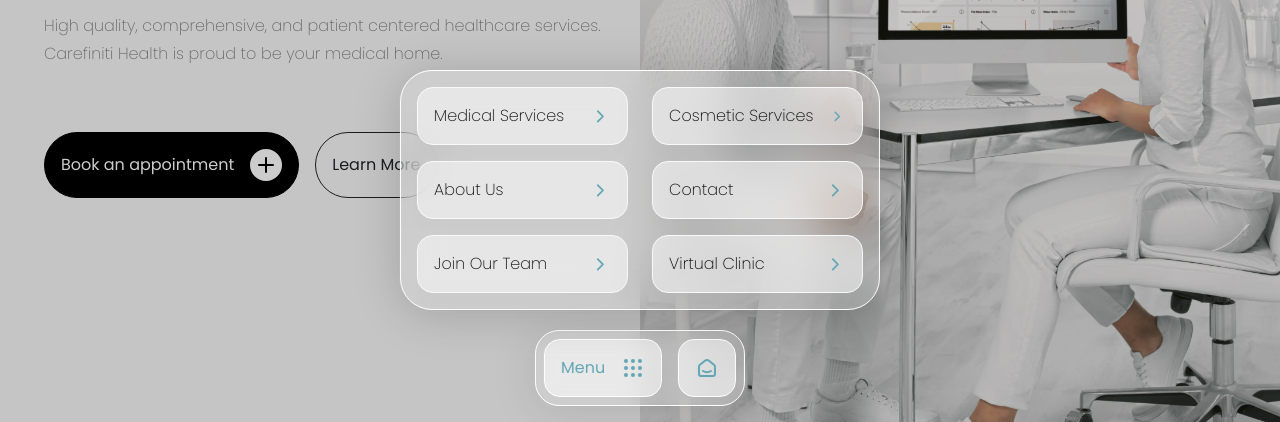
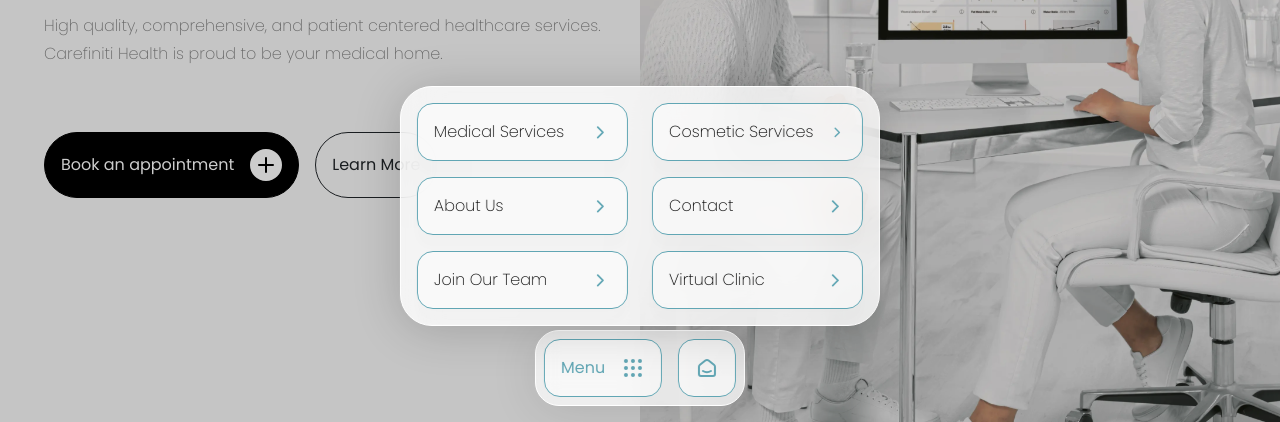
Before and after one commit to HevalNergiz/carefiniti, a plain HTML site: page index.html in a window 1280 px wide. Both pictures are taken after a click on the button "Menu". Shown: the part 378-800 px from the top of the page. Drawn offline with Linux system fonts and the light colour scheme.

Commit message:
menu contrast increased

```diff
--- a/assets/css/Footer-Multi-Column-icons.css
+++ b/assets/css/Footer-Multi-Column-icons.css
@@ -56,7 +56,7 @@
 }
 
 .floating-menu-div {
-  background: rgba(255, 255, 255, 0.15);
+  background: rgba(255,255,255,0.7);
   box-shadow: 0px 4px 48px rgba(0, 0, 0, 0.1);
   backdrop-filter: blur(11.5px);
   -webkit-backdrop-filter: blur(11.5px);
@@ -70,7 +70,7 @@
 
 .floating-menu-div .btn {
   background: rgba(255, 255, 255, 0.56);
-  border: 1px solid #FFFFFF;
+  border: 1px solid var(--bs-primary);
   border-radius: 16px;
   color: var(--bs-primary);
   padding: 1rem;
@@ -197,7 +197,7 @@
   transform: translateX(-50%);
   border-radius: 50%;
   transition-duration: 0s;
-  background: rgba(255, 255, 255, 0.15);
+  background: rgba(255,255,255,0.8);
   box-shadow: 0px 4px 48px rgba(0,0,0,0.18);
   backdrop-filter: blur(20px);
   -webkit-backdrop-filter: blur(20px);
@@ -206,7 +206,7 @@
 }
 
 .floating-menu-menu.open {
-  bottom: 6rem;
+  bottom: 5rem;
   padding: 1rem;
   border-radius: 2rem;
   z-index: 10;
--- a/index.html
+++ b/index.html
@@ -362,28 +362,28 @@
             <div id="floating-menu-menu" class="floating-menu-menu">
                 <div class="row gy-3 row-cols-1 row-cols-md-2 floating-menu-row hide" id="floating-menu-row">
                     <div class="col">
-                        <div class="gap-3 d-flex flex-column justify-content-between"><a class="btn btn-light" role="button" href="medical-services.html">Medical Services<svg xmlns="http://www.w3.org/2000/svg" width="1em" height="1em" viewBox="0 0 24 24" stroke-width="2" stroke="currentColor" fill="none" stroke-linecap="round" stroke-linejoin="round" class="icon icon-tabler icon-tabler-chevron-right">
+                        <div class="gap-3 d-flex flex-column justify-content-between"><a class="btn btn-primary" role="button" href="medical-services.html">Medical Services<svg xmlns="http://www.w3.org/2000/svg" width="1em" height="1em" viewBox="0 0 24 24" stroke-width="2" stroke="currentColor" fill="none" stroke-linecap="round" stroke-linejoin="round" class="icon icon-tabler icon-tabler-chevron-right">
                                     <path stroke="none" d="M0 0h24v24H0z" fill="none"></path>
                                     <polyline points="9 6 15 12 9 18"></polyline>
-                                </svg></a><a class="btn btn-light" role="button" href="about-us.html">About Us<svg xmlns="http://www.w3.org/2000/svg" width="1em" height="1em" viewBox="0 0 24 24" stroke-width="2" stroke="currentColor" fill="none" stroke-linecap="round" stroke-linejoin="round" class="icon icon-tabler icon-tabler-chevron-right">
+                                </svg></a><a class="btn btn-primary" role="button" href="about-us.html">About Us<svg xmlns="http://www.w3.org/2000/svg" width="1em" height="1em" viewBox="0 0 24 24" stroke-width="2" stroke="currentColor" fill="none" stroke-linecap="round" stroke-linejoin="round" class="icon icon-tabler icon-tabler-chevron-right">
                                     <path stroke="none" d="M0 0h24v24H0z" fill="none"></path>
                                     <polyline points="9 6 15 12 9 18"></polyline>
-                                </svg></a><a class="btn btn-light" role="button" href="join-our-team.html">Join Our Team<svg xmlns="http://www.w3.org/2000/svg" width="1em" height="1em" viewBox="0 0 24 24" stroke-width="2" stroke="currentColor" fill="none" stroke-linecap="round" stroke-linejoin="round" class="icon icon-tabler icon-tabler-chevron-right">
+                                </svg></a><a class="btn btn-primary" role="button" href="join-our-team.html">Join Our Team<svg xmlns="http://www.w3.org/2000/svg" width="1em" height="1em" viewBox="0 0 24 24" stroke-width="2" stroke="currentColor" fill="none" stroke-linecap="round" stroke-linejoin="round" class="icon icon-tabler icon-tabler-chevron-right">
                                     <path stroke="none" d="M0 0h24v24H0z" fill="none"></path>
                                     <polyline points="9 6 15 12 9 18"></polyline>
                                 </svg></a></div>
                     </div>
                     <div class="col">
                         <div class="gap-3 d-flex flex-column justify-content-between">
-                            <div class="dropdown"><button class="btn btn-light dropdown-toggle w-100" aria-expanded="false" data-bs-toggle="dropdown" type="button">Cosmetic Services<svg xmlns="http://www.w3.org/2000/svg" width="1em" height="1em" viewBox="0 0 24 24" stroke-width="2" stroke="currentColor" fill="none" stroke-linecap="round" stroke-linejoin="round" class="icon icon-tabler icon-tabler-chevron-right">
+                            <div class="dropdown"><button class="btn btn-primary dropdown-toggle w-100" aria-expanded="false" data-bs-toggle="dropdown" type="button">Cosmetic Services<svg xmlns="http://www.w3.org/2000/svg" width="1em" height="1em" viewBox="0 0 24 24" stroke-width="2" stroke="currentColor" fill="none" stroke-linecap="round" stroke-linejoin="round" class="icon icon-tabler icon-tabler-chevron-right">
                                         <path stroke="none" d="M0 0h24v24H0z" fill="none"></path>
                                         <polyline points="9 6 15 12 9 18"></polyline>
                                     </svg></button>
                                 <div class="dropdown-menu"><a class="dropdown-item" href="cosmetic-services.html">All Services</a><a class="dropdown-item" href="neuromodulatos.html">Botox, Dysport</a><a class="dropdown-item" href="dermal-fillers.html">Dermal Fillers</a><a class="dropdown-item" href="platelet-rich-plasma.html">Platelet Rich Plasma</a><a class="dropdown-item" href="belkyra.html">NON-SURGICAL <br>DOUBLE CHIN TREATMENT (BELKYRA®)</a><a class="dropdown-item" href="microneedling.html">VAMPIRE FACIAL (MICRONEEDLING)</a><a class="dropdown-item" href="https://www.nexxmd.com/collections/all" target="_blank">Products</a></div>
-                            </div><a class="btn btn-light" role="button" href="contact.html">Contact<svg xmlns="http://www.w3.org/2000/svg" width="1em" height="1em" viewBox="0 0 24 24" stroke-width="2" stroke="currentColor" fill="none" stroke-linecap="round" stroke-linejoin="round" class="icon icon-tabler icon-tabler-chevron-right">
+                            </div><a class="btn btn-primary" role="button" href="contact.html">Contact<svg xmlns="http://www.w3.org/2000/svg" width="1em" height="1em" viewBox="0 0 24 24" stroke-width="2" stroke="currentColor" fill="none" stroke-linecap="round" stroke-linejoin="round" class="icon icon-tabler icon-tabler-chevron-right">
                                     <path stroke="none" d="M0 0h24v24H0z" fill="none"></path>
                                     <polyline points="9 6 15 12 9 18"></polyline>
-                                </svg></a><a class="btn btn-light" role="button" href="virtual-clinic.html">Virtual Clinic<svg xmlns="http://www.w3.org/2000/svg" width="1em" height="1em" viewBox="0 0 24 24" stroke-width="2" stroke="currentColor" fill="none" stroke-linecap="round" stroke-linejoin="round" class="icon icon-tabler icon-tabler-chevron-right">
+                                </svg></a><a class="btn btn-primary" role="button" href="virtual-clinic.html">Virtual Clinic<svg xmlns="http://www.w3.org/2000/svg" width="1em" height="1em" viewBox="0 0 24 24" stroke-width="2" stroke="currentColor" fill="none" stroke-linecap="round" stroke-linejoin="round" class="icon icon-tabler icon-tabler-chevron-right">
                                     <path stroke="none" d="M0 0h24v24H0z" fill="none"></path>
                                     <polyline points="9 6 15 12 9 18"></polyline>
                                 </svg></a>
```
Also changed, not shown: about-us.html (+6 -6 lines), belkyra.html (+6 -6 lines), contact.html (+6 -6 lines), cosmetic-services.html (+6 -6 lines), dermal-fillers.html (+6 -6 lines), join-our-team.html (+6 -6 lines), medical-services.html (+6 -6 lines), microneedling.html (+6 -6 lines), neuromodulatos.html (+6 -6 lines), platelet-rich-plasma.html (+6 -6 lines), virtual-clinic.html (+6 -6 lines).
